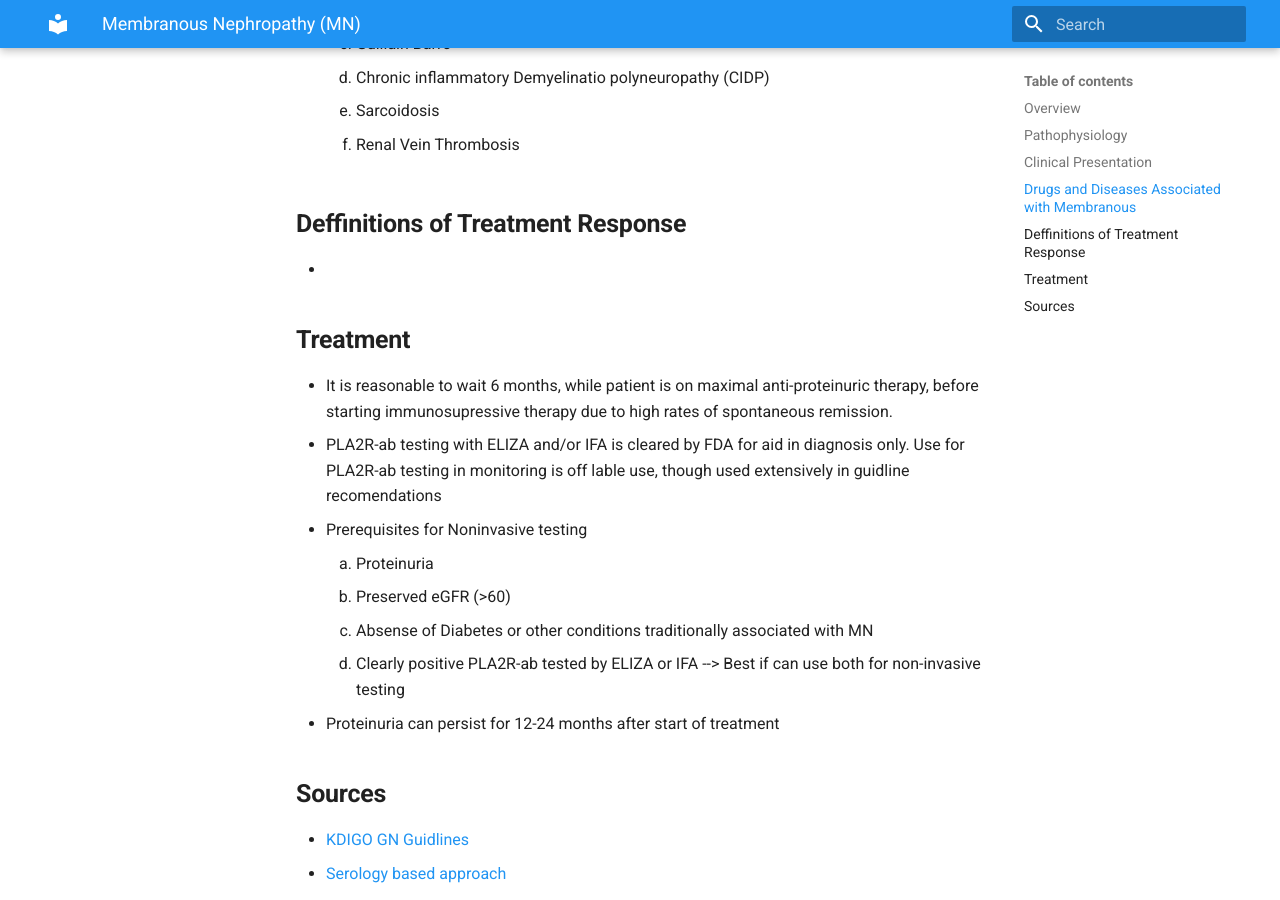
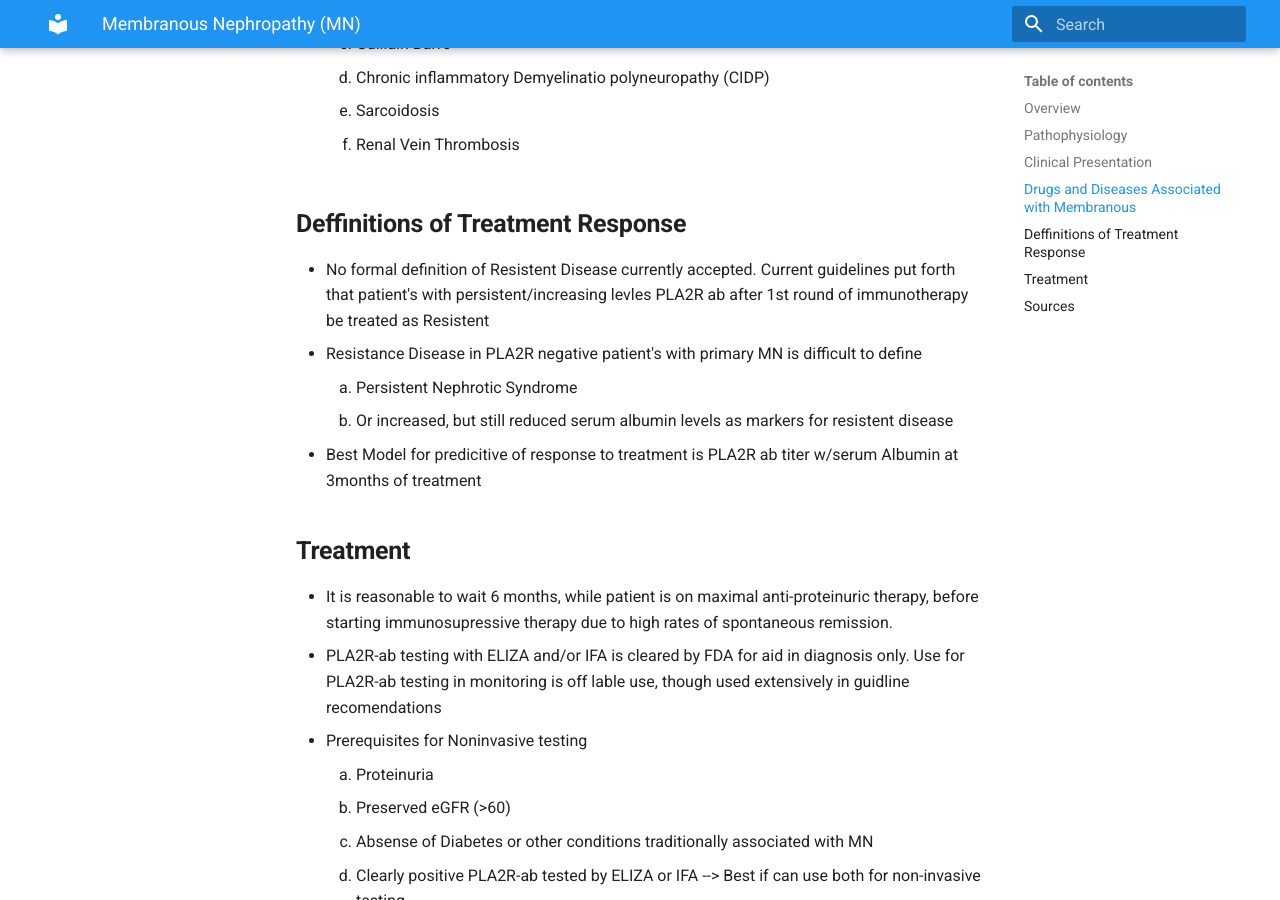
Before and after one commit to TTUNEPH2025/GN, an MkDocs documentation site: the page built from docs/Membranous.md, in a window 1280 px wide and 900 px high, scrolled down 2976 px. Built offline with MkDocs 1.6.1 and Material for MkDocs 9.7.7, drawn with Linux system fonts in a browser that asks for light colours.

Commit message:
Update Membranous.md

```diff
--- a/docs/Membranous.md
+++ b/docs/Membranous.md
@@ -77,7 +77,11 @@
     5. Sarcoidosis
     6. Renal Vein Thrombosis
 ## **Deffinitions of Treatment Response**
- *
+ * No formal definition of Resistent Disease currently accepted. Current guidelines put forth that patient's with persistent/increasing levles PLA2R ab after 1st round of immunotherapy be treated as Resistent
+ * Resistance Disease in PLA2R negative patient's with primary MN is difficult to define
+    1. Persistent Nephrotic Syndrome
+    2. Or increased, but still reduced serum albumin levels as markers for resistent disease
+  * Best Model for predicitive of response to treatment is PLA2R ab titer w/serum Albumin at 3months of treatment
 ## **Treatment**
  * It is reasonable to wait 6 months, while patient is on maximal anti-proteinuric therapy, before starting immunosupressive therapy due to high rates of spontaneous remission.
  * PLA2R-ab testing with ELIZA and/or IFA is cleared by FDA for aid in diagnosis only. Use for PLA2R-ab testing in monitoring is off lable use, though used extensively in guidline recomendations
```
